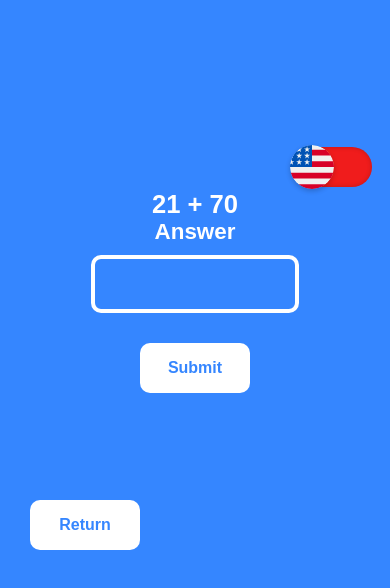
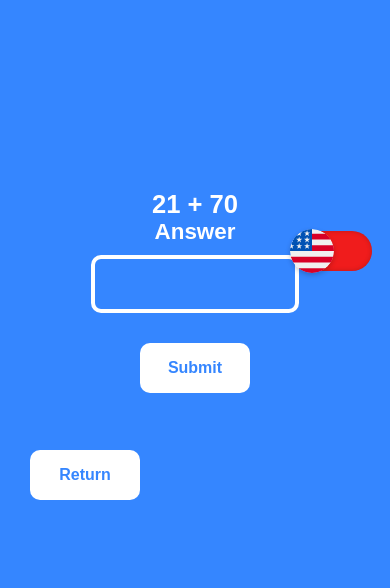
Before and after one commit to KlaytonJr/Math-Game, a plain HTML site: page addition.html in a window 390 px wide. Drawn offline with Linux system fonts and the light colour scheme.

Commit message:
Update responsivo.css
Improving the organization of the elements in mobile applications

```diff
--- a/assets/css/responsivo.css
+++ b/assets/css/responsivo.css
@@ -20,7 +20,7 @@
 /* Estilo para Smartphone */
 @media only screen and (max-width: 767px) {
     .checkLocale {
-        top: 20%;
+        top: 30%;
         left: 85%;
         transform: translate(-50%, -50%);
     }
@@ -57,7 +57,7 @@
     .return {
         width: 60px;
         height: 60px;
-        top: 300px;
+        top: 250px;
     }
 
     #waves{
```
